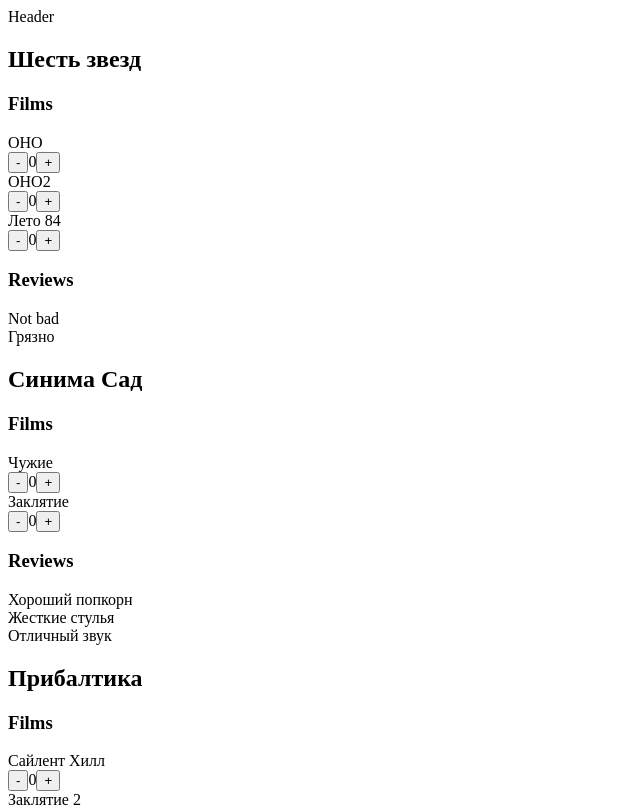
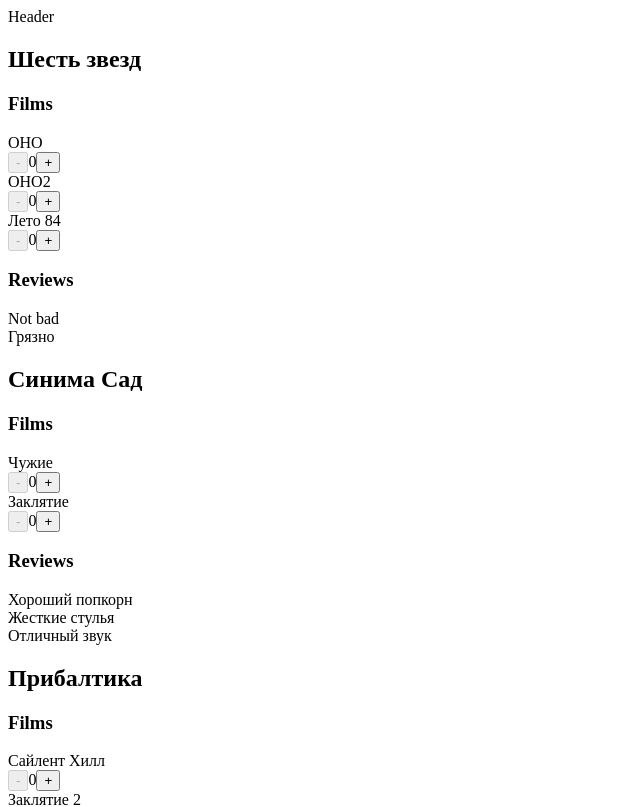
Before and after one commit to and-adad/simple-react-app, a React (Vite) app: page / in a window 1280 px wide. Shown: the top 807 px of the page, without its empty margins (0-640 px from the left). Built offline with nearby package versions, Linux system fonts and the light colour scheme.

Commit message:
Заdisable кнопки чтобы меньше нуля и больше 6 билетова нельзя было выбрать

```diff
--- a/src/components/film/component.jsx
+++ b/src/components/film/component.jsx
@@ -2,16 +2,16 @@ import { useState } from "react";
 
 export const Film = ({ film }) => {
 
-  useState();
+  const [count, setCount] = useState(0);
 
   return (
     <>
       <div>{film.name}</div>
 
       <div>
-        <button>-</button>
-        0
-        <button>+</button>
+        <button disabled={count === 0}>-</button>
+        {count}
+        <button disabled={count === 6}>+</button>
       </div>
     </>
   );
```
